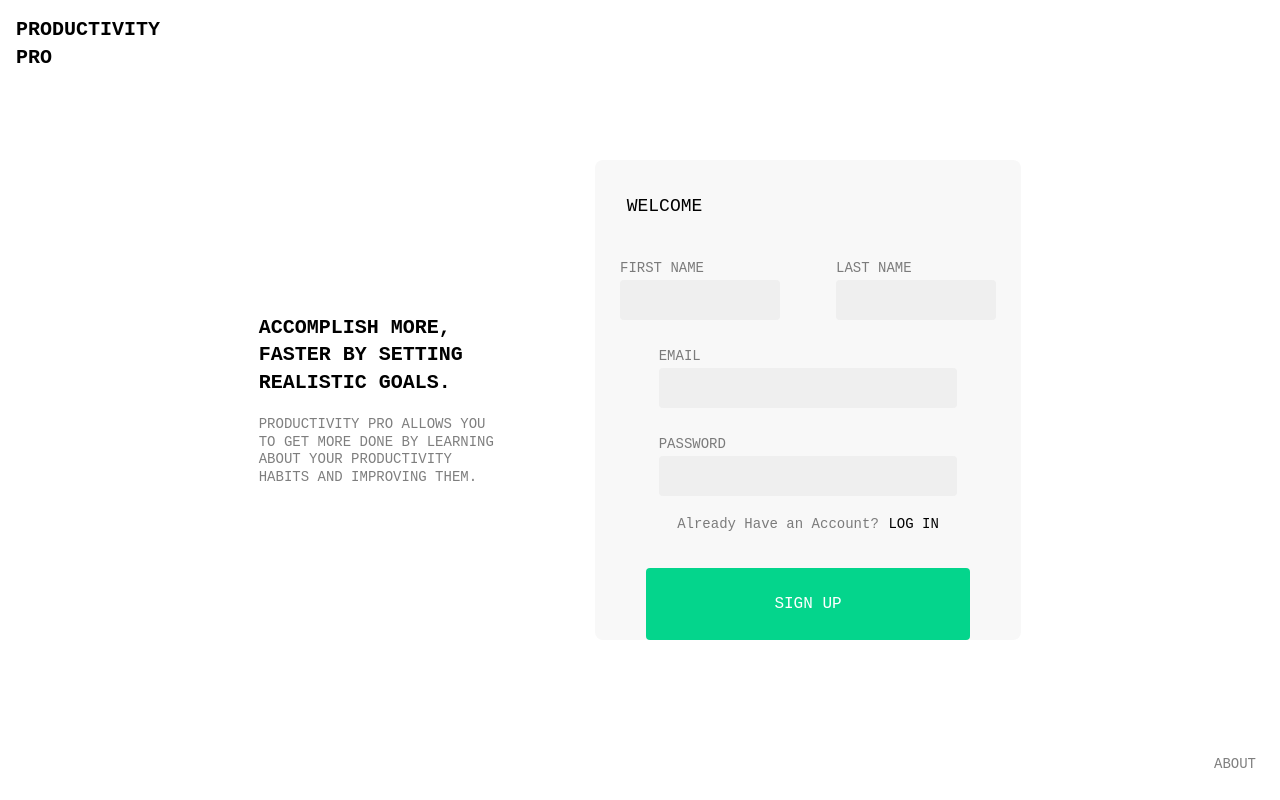
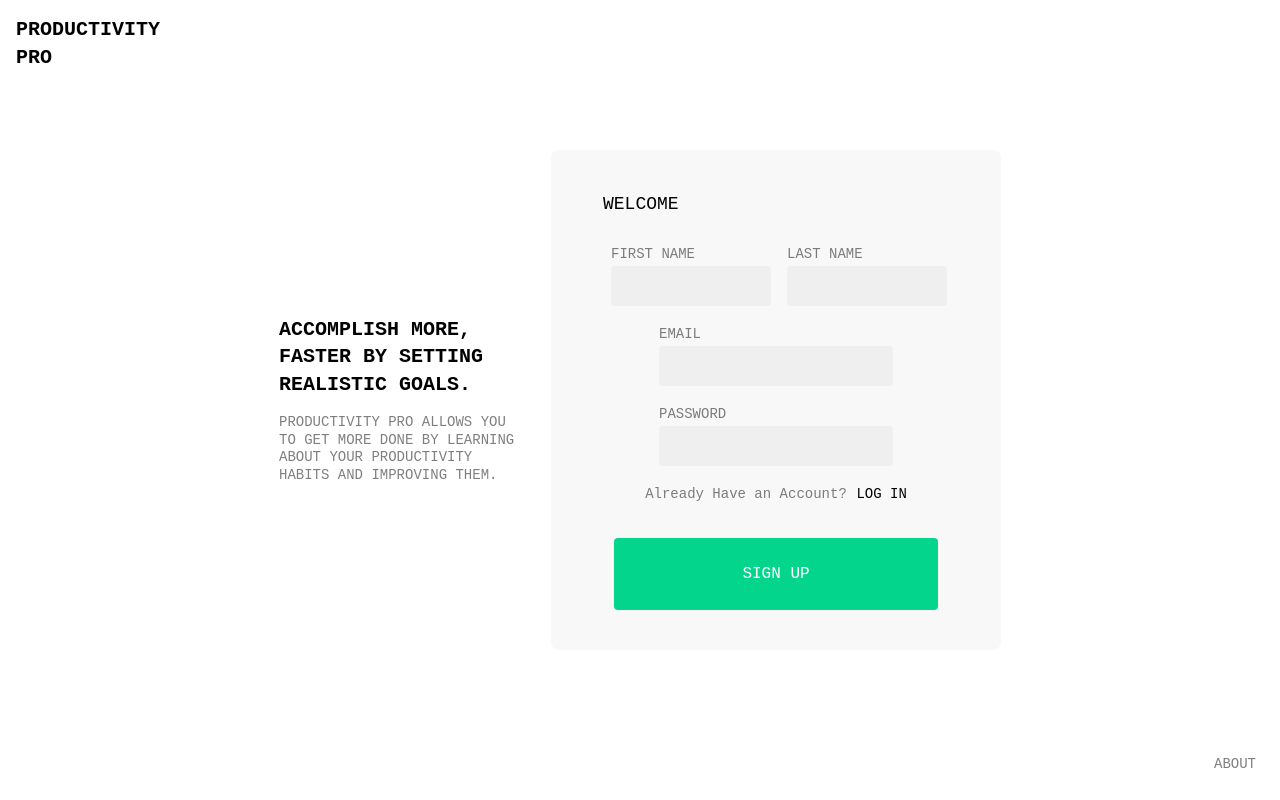
Before and after one commit to jessicahalvorsen/ProductivityPro, a React (Vite) app in the folder my-react-app/: page /signup in a window 1280 px wide. Built offline with nearby package versions, Linux system fonts and the light colour scheme.

Commit message:
Positioned Error messages

```diff
--- a/my-react-app/src/pages/Login.jsx
+++ b/my-react-app/src/pages/Login.jsx
@@ -60,10 +60,19 @@ const Login = () => {
                         <div className="mt-6 w-full flex justify-center items-center">
                             <button className="rounded bg-app-mediumGreen text-white px-32 py-6" disabled={isLoading}>LOG IN</button>
                         </div>
-                        {error && <div className="error">{error}</div>}
                     </form>
                 </div>
+
+                {/* Error Handling (can be changed to something that looks better)*/}
+                {error &&
+                <div className="error absolute top-[calc(100% + 40px)] left-1/2 transform -translate-x-1/2 w-full flex justify-center items-center mt-2">
+                    {error}
+                </div>}
             </div>
+
+
+
+
 
             {/* Productivity Pro Header Text */}
             <div className="absolute top-0 left-0 p-4">
@@ -73,7 +82,9 @@ const Login = () => {
             {/* About Link */}
             <div className="absolute bottom-0 right-0 p-6">
                 {/* Needs to link to about page */}
-                <Link to="/about" className="text-sm opacity-50">ABOUT</Link>
+                <Link to="/about">
+                    <p className="text-sm opacity-50">ABOUT</p>
+                </Link>
             </div>
         </div>
     );
--- a/my-react-app/src/pages/SignUp.jsx
+++ b/my-react-app/src/pages/SignUp.jsx
@@ -16,48 +16,39 @@ const SignUp = () => {
     }
 
     return (
-        <div>
-            {/* Productivity Text Header*/}
-            <div className="absolute top-0 left-0 p-4">
-                <p className="text-left font-bold text-xl w-10 leading-snug mb-5">PRODUCTIVITY PRO</p>
-            </div>
-
-            {/* About Link */}
-            <div className="absolute bottom-0 right-0 p-6">
-                {/* Needs to link to about page */}
-                <Link to="/about" className="text-sm opacity-50">ABOUT</Link>
-            </div>
-
-            <form className='signup' onSubmit={handleSubmit}>
-            {/* Product Text and Sign Up Box */}
         <div className='flex justify-center items-center h-screen'>
-                <div className='mr-20'>
+            <div className='relative flex justify-center items-center'>
+                {/*  App Promotion Text */}
+                <div className='mr-4'>
+                    <div className=''>
                         {/* "Get More Done" Text */}
-                    <div className='mb-5'>
-                        <p className='font-bold text-xl word-wrap break-word w-64 leading-snug'>
-                            ACCOMPLISH MORE, FASTER BY SETTING REALISTIC GOALS.</p>
-                    </div>
+                        <p className='font-bold text-xl word-wrap break-word w-64 leading-snug mb-4'>
+                            ACCOMPLISH MORE, FASTER BY SETTING REALISTIC GOALS.
+                        </p>
 
                         {/* "Productivity Pro allows" Text */}
-                    <div>
                         <p className='text-sm opacity-50 word-wrap break-word w-60 leading-tight'>
                             PRODUCTIVITY PRO ALLOWS YOU TO GET MORE DONE BY LEARNING ABOUT YOUR PRODUCTIVITY HABITS AND IMPROVING THEM.
                         </p>
                     </div>
                 </div>
 
-                {/* Sign Up Box */}
-                <div className='bg-app-lightGray rounded-lg w-1/3 h-3/5'>
+                {/*  Sign Up Box */}
+                <div className='relative;'>
+                    <div className='bg-app-lightGray rounded-lg w-[450px] h-[500px] flex justify-center items-center'>
+                        <form className='signup' onSubmit={handleSubmit}>
+
                             {/* Welcome Sign */}
-                    <h3 className="text-lg top-0 left-0 p-8">WELCOME</h3>
+                            <h3 className="text-lg mb-6 ml-2">WELCOME</h3>
 
-                    <div className='flex justify-center items-center mt-1'>
-                        {/* First Name */}
-                        <div className=''>
+                            {/* Name Boxes */}
+                            <div className='flex'>
+                                {/* First Name Box */}
+                                <div className='mr-4 ml-4'>
                                     <label className="text-sm leading-snug opacity-50">FIRST NAME</label>
                                     <div>
                                         <input
-                                type="firstName"
+                                            type="text"
                                             onChange={(e) => setFirstName(e.target.value)}
                                             value={firstName}
                                             className="rounded bg-app-mediumGray px-3 py-2 outline-none w-40"
@@ -65,12 +56,12 @@ const SignUp = () => {
                                     </div>
                                 </div>
 
-                        {/* Last Name */}
-                        <div className='ml-14'>
+                                {/* Last Name Box */}
+                                <div>
                                     <label className="text-sm leading-snug opacity-50">LAST NAME</label>
                                     <div>
                                         <input
-                                type="lastName"
+                                            type="text"
                                             onChange={(e) => setLastName(e.target.value)}
                                             value={lastName}
                                             className="rounded bg-app-mediumGray px-3 py-2 outline-none w-40"
@@ -80,7 +71,7 @@ const SignUp = () => {
                             </div>
 
                             {/* Email */}
-                    <div className='mt-6 ml-16 mr-16'>
+                            <div className='mt-4 ml-16 mr-16'>
                                 <label className="text-sm leading-snug opacity-50">EMAIL</label>
                                 <div className="">
                                     <input
@@ -93,7 +84,7 @@ const SignUp = () => {
                             </div>
 
                             {/* Password */}
-                    <div className='mt-6 ml-16 mr-16'>
+                            <div className='mt-4 ml-16 mr-16'>
                                 <label className="text-sm leading-snug opacity-50">PASSWORD</label>
                                 <div className="">
                                     <input
@@ -109,54 +100,36 @@ const SignUp = () => {
                             <div className="mt-4 flex justify-center items-center">
                                 <label className = "text-sm opacity-50">Already Have an Account?</label>
                                 &nbsp;
-                        {/* can change formatting to be better*/}
                                 <Link to="/login" className="text-sm">LOG IN</Link>
                             </div>
 
+                            {/* Sign Up Button */}
                             <div className="mt-8 w-full flex justify-center items-center">
                                 <button className="rounded bg-app-mediumGreen text-white px-32 py-6" disabled={isLoading}>SIGN UP</button>
-                        {error && <div className="error">{error}</div>}
+                            </div>
+
+                        </form>
+                    </div>
+
+                    {/* Error Handling (can be changed to something that looks better) */}
+                    {error &&
+                        <div className="error absolute top-full left-1/2 transform -translate-x-1/3 w-full flex justify-center items-center mt-2 ml-3">
+                            {error}
+                        </div>}
                 </div>
             </div>
 
+            {/* Productivity Pro Text Header*/}
+            <div className="absolute top-0 left-0 p-4">
+                <p className="text-left font-bold text-xl w-10 leading-snug mb-5">PRODUCTIVITY PRO</p>
             </div>
 
-
-
-            {/*}
-            <label>First Name:</label>
-            <input
-                type="text"
-                onChange={(e) => setFirstName(e.target.value)}
-                value={firstName}
-            />
-
-            <label>Last Name:</label>
-            <input
-                type="text"
-                onChange={(e) => setLastName(e.target.value)}
-                value={lastName}
-            />
-
-            <label>Email:</label>
-            <input
-                type="email"
-                onChange={(e) => setEmail(e.target.value)}
-                value={email}
-            />
-            <label>Password:</label>
-            <input
-                type="password"
-                onChange={(e) => setPassword(e.target.value)}
-                value={password}
-            />
-
-            <button disabled={isLoading}>Sign up</button>
-            {error && <div className="error">{error}</div>}
-            */}
-        </form>
+            {/* About Link */}
+            <div className="absolute bottom-0 right-0 p-6">
+                {/* Needs to link to about page */}
+                <Link to="/about" className="text-sm opacity-50">ABOUT</Link>
             </div>
-
+        </div>
         )
 }
 
```
Lines whose indentation alone changed are shown as unchanged.
